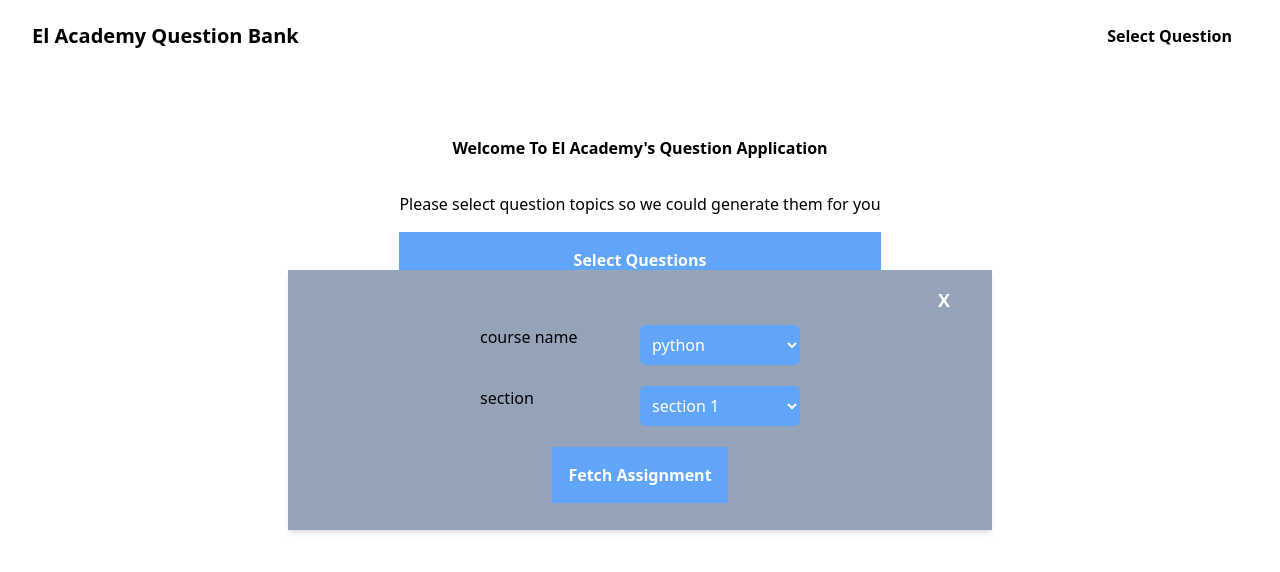
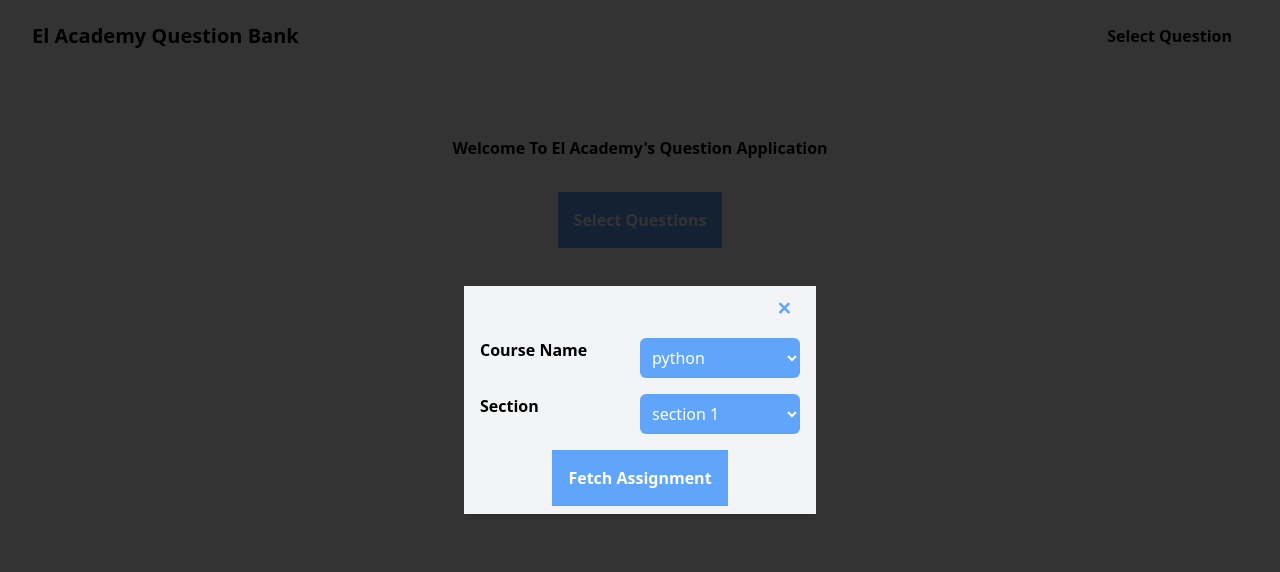
Before and after one commit to triggac4/question-bank, a React (Create React App) app: page / in a window 1280 px wide. Both pictures are taken after a click on the button "Select Questions". Shown: the top 572 px of the page. Built offline with nearby package versions, Linux system fonts and the light colour scheme.

Commit message:
modal design completed

```diff
--- a/src/components/main_content.jsx
+++ b/src/components/main_content.jsx
@@ -8,11 +8,7 @@ const MainContent = () => {
             <h4 className="font-bold">
                 Welcome To El Academy's Question Application
             </h4>
-            <div className="flex flex-col justify-center gap-4">
-                <p>
-                    Please select question topics so we could generate them for
-                    you
-                </p>
+            <div>
                 <Button
                     text="select questions"
                     onClick={() => setModal(true)}
--- a/src/components/select_questions.jsx
+++ b/src/components/select_questions.jsx
@@ -2,9 +2,9 @@ import React from "react";
 import Button from "./button";
 const Form = () => {
     return (
-        <form className="flex flex-col justify-around h-full items-center">
-            <label class="flex w-full justify-center">
-                <div className="w-40">course name</div>
+        <form className="flex flex-col justify-around h-full gap-4 items-center">
+            <label className="flex w-full justify-center">
+                <div className="w-40 capitalize font-semibold">course name</div>
                 <select
                     name="course name"
                     className="w-40 text-white bg-blue-400 p-2 rounded-md focus:outline-none"
@@ -15,11 +15,11 @@ const Form = () => {
                     <option value="javascript">javascript</option>
                 </select>
             </label>
-            <label class="flex w-full justify-center">
-                <div className="w-40">section</div>
+            <label className="flex w-full justify-center">
+                <div className="w-40 capitalize font-semibold">section</div>
                 <select
                     name="section"
-                    className=" bg-blue-400 text-white w-40 p-2 rounded-md focus:outline-none"
+                    className=" bg-blue-400 text-white w-40 p-2 rounded-md  focus:outline-none"
                 >
                     <option value="python">section 1</option>
                     <option value="php">section 2</option>
--- a/src/modal/modal_wrapper.jsx
+++ b/src/modal/modal_wrapper.jsx
@@ -8,27 +8,22 @@ const ModalWrapper = ({ children }) => {
     return (
         <ReactPortal>
             <div
-                className="fixed inset-0 flex flex-col items-center justify-center"
+                className="fixed inset-0 flex flex-col items-center justify-center bg-modalWrapper"
                 onClick={() => setModal(false)}
             >
                 <div
-                    className="inset-0 bg-slate-400 z-20 flex flex-col items-center justify-center py-4 px-8 shadow-md"
+                    className="inset-0 bg-gray-100 z-20 flex flex-col items-center justify-center py-2 px-4 shadow-md"
                     onClick={(e) => e.stopPropagation()}
                 >
-                    <div className="flex justify-end w-full">
+                    <div className="flex justify-end w-full mb-4">
                         <button
-                            className="w-8 bg-transparent text-white hover:text-red-500 text-lg font-bold"
+                            className="w-8 bg-transparent text-blue-400 hover:text-red-500 text-lg font-bold"
                             onClick={() => setModal(false)}
                         >
-                            X
+                            &#10005;
                         </button>
                     </div>
-                    <div
-                        className="relative"
-                        style={{ width: "50vw", minHeight: "200px" }}
-                    >
-                        {children}
-                    </div>
+                    <div className="relative">{children}</div>
                 </div>
             </div>
         </ReactPortal>
```
